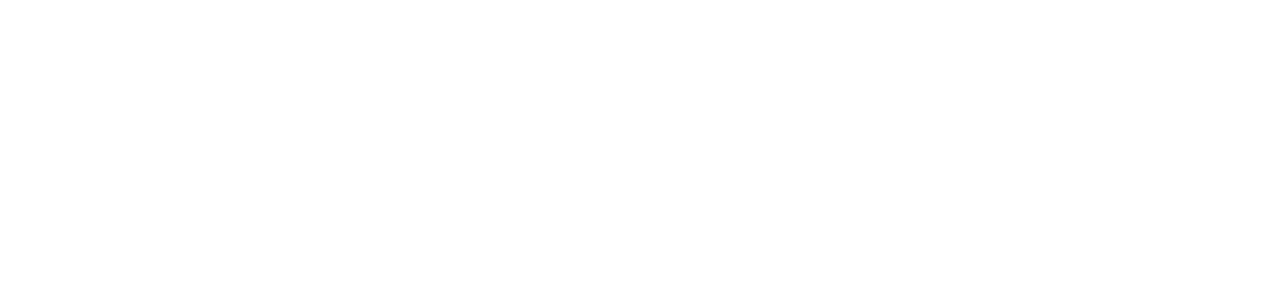
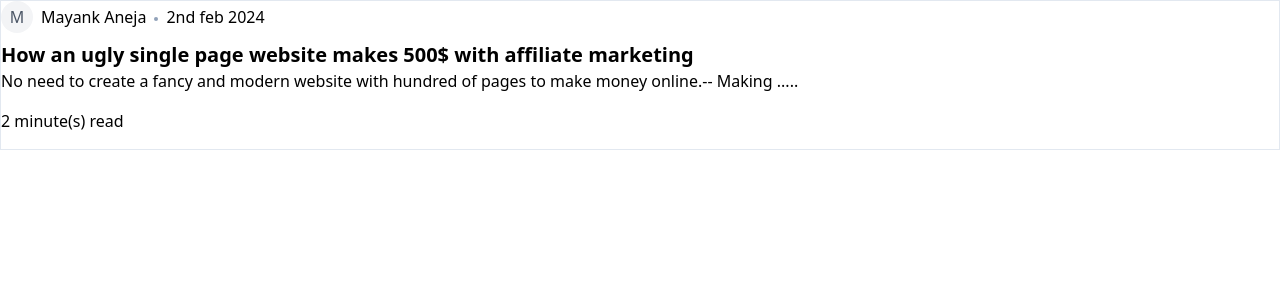
Before and after one commit to mayankaneja837/FlowNote, a React (Vite) app in the folder Frontend/: page /blogs in a window 1280 px wide. Before the commit this address had no page. Shown: the top 300 px of the page. Built offline with nearby package versions, Linux system fonts and the light colour scheme.

Commit message:
structure of blogs done

```diff
--- a/Frontend/src/App.tsx
+++ b/Frontend/src/App.tsx
@@ -3,6 +3,7 @@
 import { Signin } from "./pages/Signin"
 import { Blog } from "./pages/Blog"
 import "./App.css"
+import { Blogs } from "./pages/Blogs"
 function App() {
 
   return (
@@ -12,6 +13,7 @@
         <Route path="/signup" element={<Signup />} />
         <Route path="/signin" element={<Signin />} />
         <Route path="/blog/:id" element={<Blog />} />
+        <Route path="/blogs" element={<Blogs />} />
       </Routes>
       </BrowserRouter>
     </div>
--- a/Frontend/src/components/Auth.tsx
+++ b/Frontend/src/components/Auth.tsx
@@ -22,7 +22,7 @@
             const response=await axios.post(`${BACKEND_URL}/api/v1/user/${type==="signup"? "signup":"signin"}`,postInputs)
             const jwt=response.data
             localStorage.setItem("token",jwt)
-            navigate("/blog/:id")
+            navigate("/blogs")
         } catch(e){
             console.log(e)
         }
--- /dev/null
+++ b/Frontend/src/components/BlogCard.tsx
@@ -0,0 +1,56 @@
+
+interface BlogCardProps {
+    authorName: string,
+    title: string,
+    content: string,
+    publishedDate: string
+}
+export const BlogCard = ({
+    authorName,
+    title,
+    content,
+    publishedDate
+}: BlogCardProps) => {
+    return <div className="flex flex-col  border border-slate-200 pb-4">
+        <div className="flex">
+            <div>
+                <Avatar authorName={authorName} />
+            </div>
+            <div className="pl-2 pt-1">
+                <div className="flex flex-row">
+                    <div className="text-md flex justify-center">
+                        {authorName}
+                    </div>
+                    <div className="pl-2 flex justify-center pt-1">
+                        <Circle />
+                    </div>
+                    <div className="pl-2 text-md flex justify-center">
+                        {publishedDate}
+                    </div>
+                </div>
+
+            </div>
+        </div>
+        <div className="text-xl font-bold pt-2">
+            {title}
+        </div>
+        <div className="text-md font-thin">
+            {content.slice(0, 100) + "....."}
+        </div>
+        <div className="pt-4">
+            {`${Math.ceil(content.length / 100)} minute(s) read`}
+        </div>
+
+    </div>
+}
+
+function Circle() {
+    return <div className="h-1 w-1 rounded-full bg-slate-400 mt-2">
+
+    </div>
+}
+function Avatar({ authorName }: { authorName: string }) {
+    return <div className="relative inline-flex items-center justify-center w-8 h-8 overflow-hidden bg-gray-100 rounded-full dark:bg-gray-600">
+        <span className="font-medium text-gray-600 dark:text-gray-300">{authorName.split('')[0]}</span>
+    </div>
+}
--- a/Frontend/src/pages/Blog.tsx
+++ b/Frontend/src/pages/Blog.tsx
@@ -1,5 +1,5 @@
 export const Blog=()=>{
     return <div>
-        Blogs will be displayed here
+        Blogs with specific id will be displayed here
     </div>
 }
--- /dev/null
+++ b/Frontend/src/pages/Blogs.tsx
@@ -0,0 +1,11 @@
+import { BlogCard } from "../components/BlogCard"
+
+export const Blogs=()=>{
+    return <div>
+        <BlogCard
+        authorName={"Mayank Aneja"}
+        title={" How an ugly single page website makes 500$ with affiliate marketing "}
+        content={"No need  to  create a fancy and modern website with hundred of pages to make money online.-- Making money online is a dream for many "}
+        publishedDate={"2nd feb 2024"} />
+    </div>
+}
```
